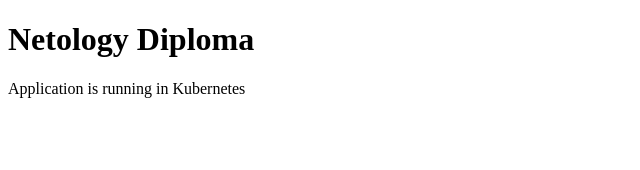
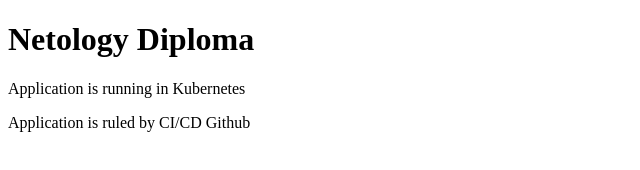
Before and after one commit to Rikolleti/git-devops-diploma, a plain HTML site: page terraform/app/index.html in a window 1280 px wide. Shown: the whole page, without its empty margins (0-640 px from the left). Drawn offline with Linux system fonts and the light colour scheme.

Commit message:
Added CI/CD for Docker

```diff
--- a/terraform/app/index.html
+++ b/terraform/app/index.html
@@ -6,5 +6,6 @@
 <body>
   <h1>Netology Diploma</h1>
   <p>Application is running in Kubernetes</p>
+  <p>Application is ruled by CI/CD Github</p>
 </body>
 </html>
```
Also changed, not shown: 1 other file.
